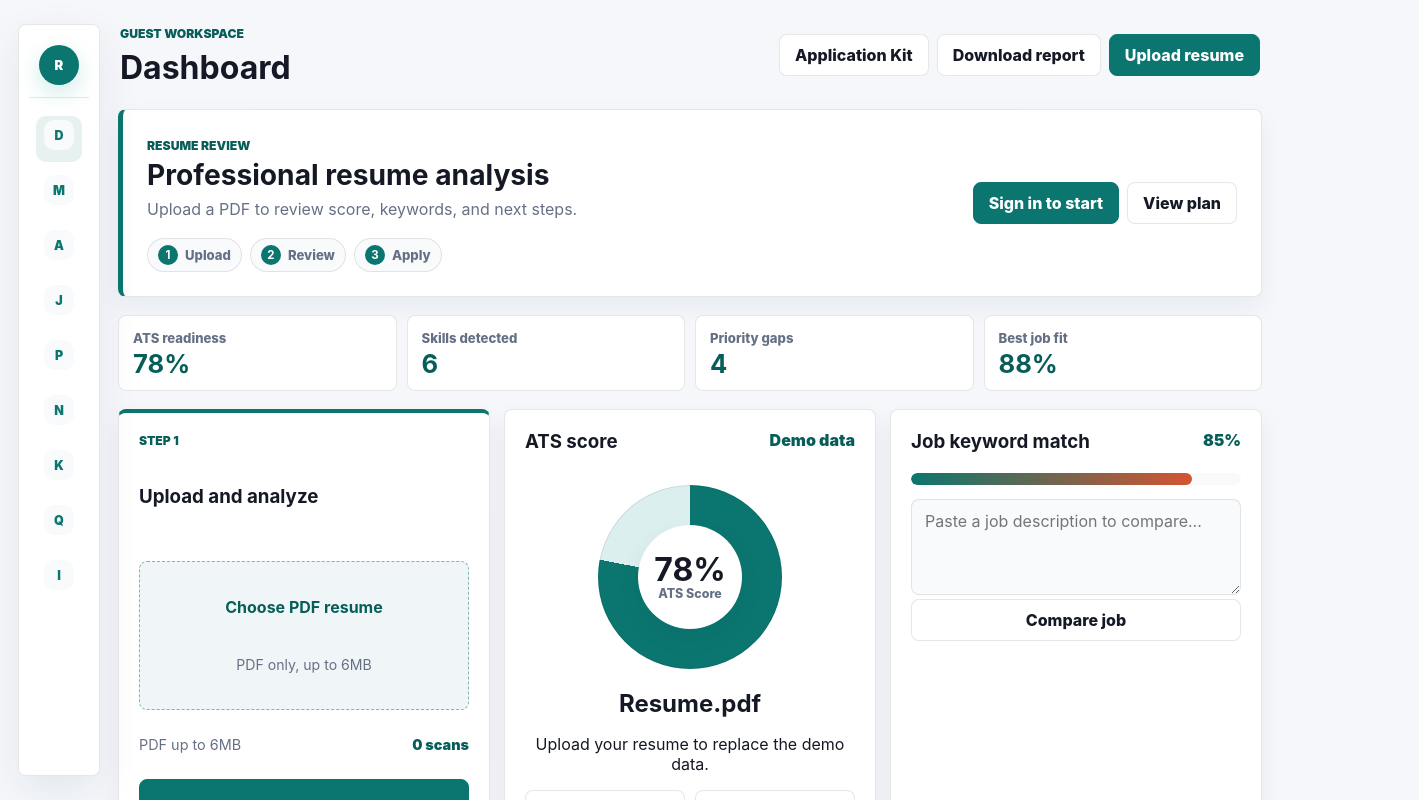
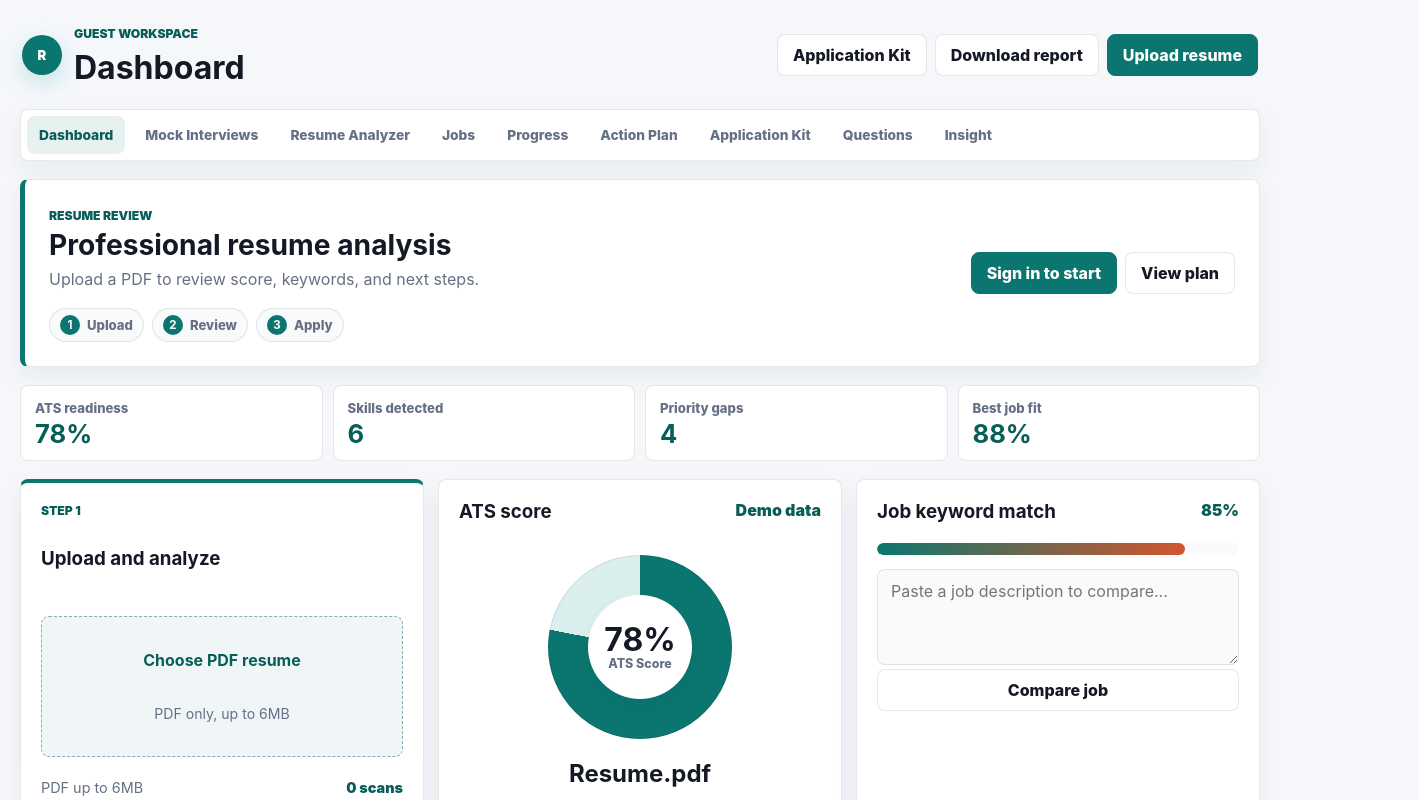
Before and after one commit to chevior/AI-Resume-Analyzer, a React (Create React App) app in the folder frontend/: page / in a window 1280 px wide. Shown: the top 800 px of the page, 1419 px wide, since content can reach past the window. Built offline with nearby package versions, Linux system fonts and the light colour scheme.

Commit message:
Replace sidebar with top navigation

```diff
--- a/frontend/src/App.css
+++ b/frontend/src/App.css
@@ -88,9 +88,6 @@ button:disabled {
 }
 
 .appFrame {
-  display: grid;
-  grid-template-columns: 82px minmax(0, 1fr);
-  gap: 18px;
   min-height: 100vh;
   padding: 18px;
 }
@@ -236,6 +233,8 @@ button:disabled {
 
 .workspace {
   min-width: 0;
+  max-width: 1240px;
+  margin: 0 auto;
 }
 
 .appTopbar {
@@ -247,9 +246,15 @@ button:disabled {
   padding: 4px 2px;
 }
 
-.appTopbar > div:first-child,
+.topbarIdentity,
 .dashboardHero > div:first-child {
   min-width: 0;
+}
+
+.topbarIdentity {
+  display: flex;
+  align-items: center;
+  gap: 12px;
 }
 
 .topbarActions {
@@ -258,6 +263,36 @@ button:disabled {
   justify-content: flex-end;
   gap: 8px;
   flex-wrap: wrap;
+}
+
+.workspaceNav {
+  display: flex;
+  gap: 8px;
+  margin: 0 0 18px;
+  padding: 6px;
+  overflow-x: auto;
+  border: 1px solid var(--line);
+  border-radius: 8px;
+  background: var(--panel);
+  box-shadow: var(--soft-shadow);
+}
+
+.workspaceNav button {
+  flex: 0 0 auto;
+  min-height: 38px;
+  border: 0;
+  border-radius: 8px;
+  background: transparent;
+  color: var(--muted);
+  padding: 8px 12px;
+  font-size: 0.86rem;
+  font-weight: 850;
+}
+
+.workspaceNav button.active,
+.workspaceNav button:hover {
+  background: var(--primary-soft);
+  color: var(--primary-dark);
 }
 
 .appTopbar h1,
--- a/frontend/src/App.js
+++ b/frontend/src/App.js
@@ -715,25 +715,14 @@ function App() {
 
   return (
     <div className="appFrame">
-      <aside className="sidebar">
-        <div className="brandBlock">
-          <span className="brandMark" aria-hidden="true">R</span>
-          <strong>ResumeNova</strong>
-        </div>
-        <nav className="sideNav" id="sidebar-options">
-          {NAV_ITEMS.map((item) => (
-            <button key={item.id} className={activeSection === item.id ? "active" : ""} onClick={() => setActiveSection(item.id)} aria-label={item.label} title={item.label}>
-              <span>{item.mark}</span>{item.label}
-            </button>
-          ))}
-        </nav>
-      </aside>
-
       <main className="workspace">
         <header className="appTopbar">
-          <div>
-            <span className="eyebrow">{user ? "Signed in workspace" : "Guest workspace"}</span>
-            <h1>{NAV_ITEMS.find((item) => item.id === activeSection)?.label || "Dashboard"}</h1>
+          <div className="topbarIdentity">
+            <span className="brandMark" aria-hidden="true">R</span>
+            <div>
+              <span className="eyebrow">{user ? "Signed in workspace" : "Guest workspace"}</span>
+              <h1>{NAV_ITEMS.find((item) => item.id === activeSection)?.label || "Dashboard"}</h1>
+            </div>
           </div>
           <div className="topbarActions">
             <button className="secondaryButton" onClick={() => setActiveSection("application-kit")}>Application Kit</button>
@@ -741,6 +730,14 @@ function App() {
             <button className="primaryButton" onClick={() => user ? document.getElementById("resume-file")?.click() : setAuthMode("login")}>Upload resume</button>
           </div>
         </header>
+
+        <nav className="workspaceNav" aria-label="Workspace sections">
+          {NAV_ITEMS.map((item) => (
+            <button key={item.id} className={activeSection === item.id ? "active" : ""} onClick={() => setActiveSection(item.id)}>
+              {item.label}
+            </button>
+          ))}
+        </nav>
 
         {activeSection === "dashboard" ? renderDashboard() : renderFeature()}
       </main>
```
